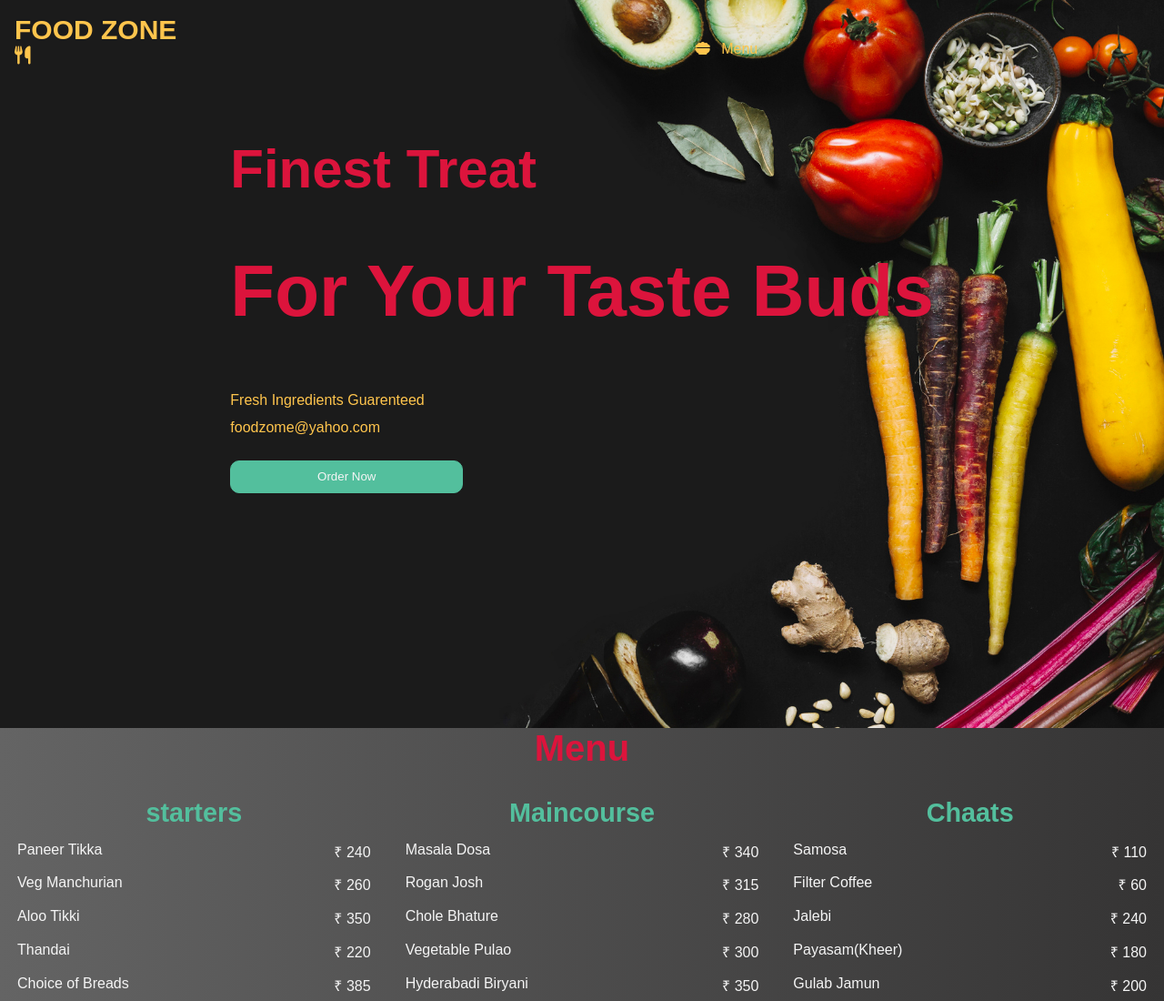
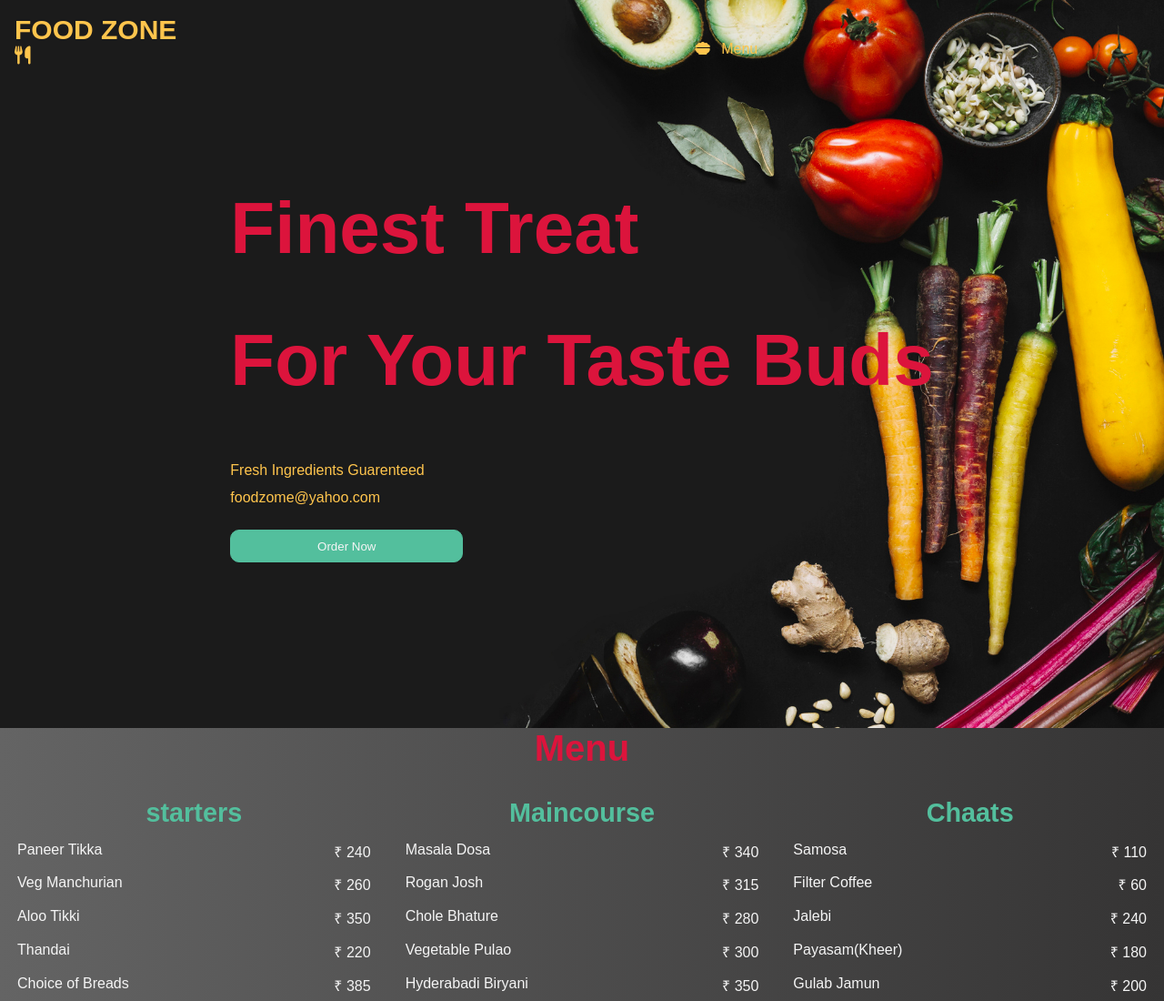
Before and after one commit to Nivethaw/Assignment, a plain HTML site: page index.html in a window 1280 px wide. Shown: the top 1100 px of the page at 91% size. Drawn offline with Linux system fonts and the light colour scheme; a script that the page names is missing.

Commit message:
Update index.html

```diff
--- a/index.html
+++ b/index.html
@@ -22,7 +22,7 @@
 
      <div class="maintext">
         <div class="tagline1">
-            <h2>Finest Treat</h2>
+            <h1>Finest Treat</h1>
             <h1>For Your Taste Buds</h1>
         </div>
         <div class="tagline2">
```
